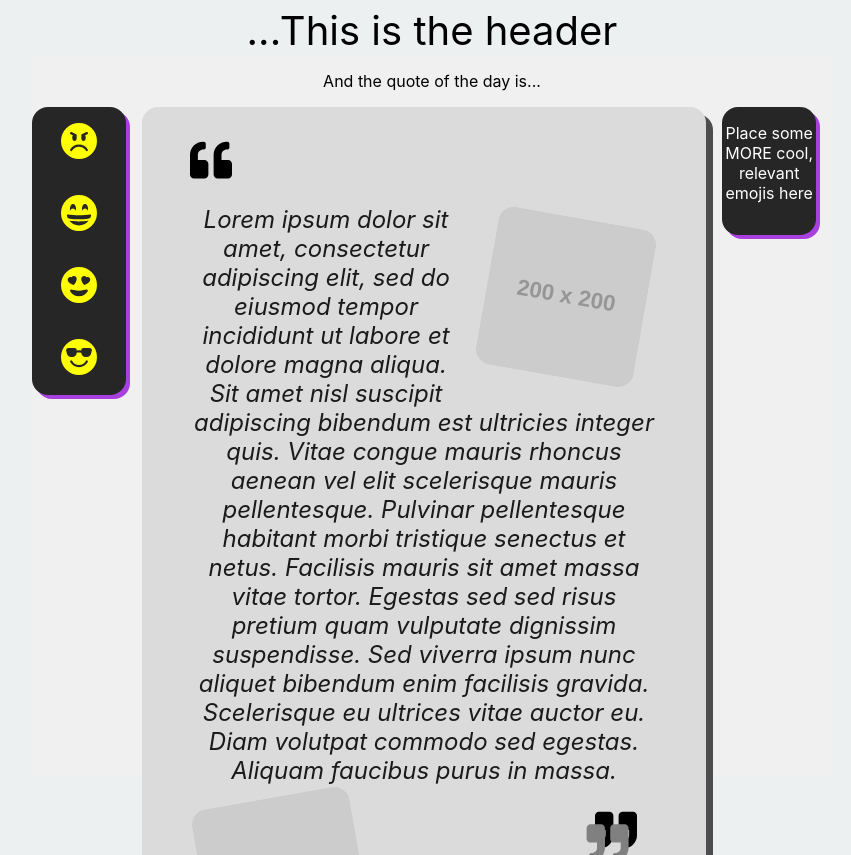
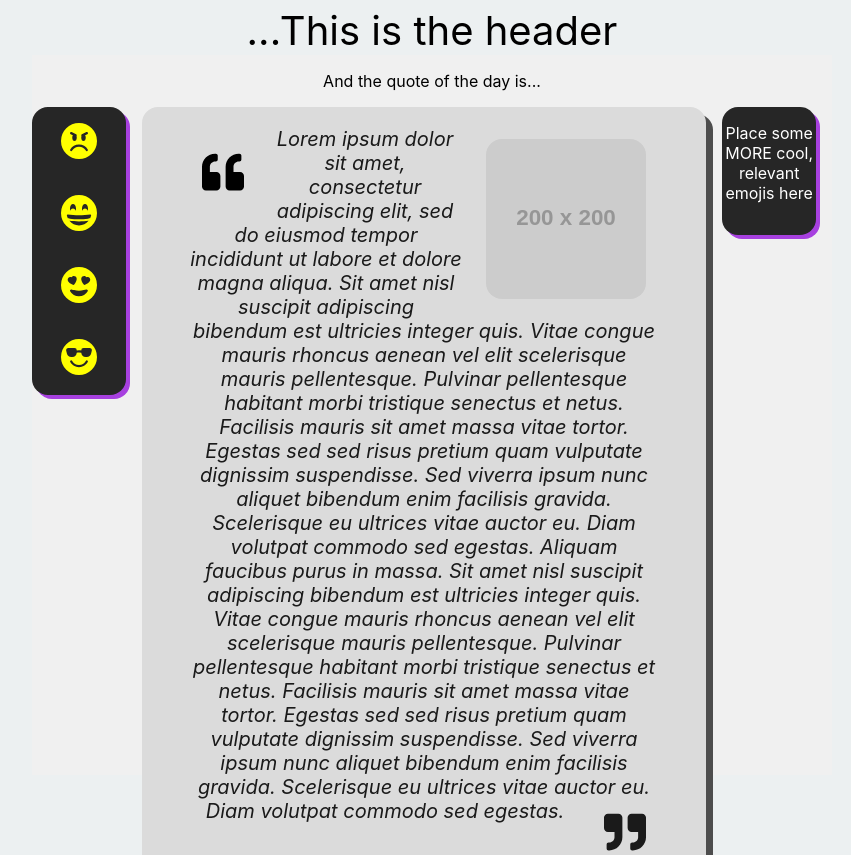
Before and after one commit to HalfMillennium/mnemo-app, a React (Create React App) app: page / in a window 1280 px wide. Shown: the whole page, without its empty margins (208-1059 px from the left). Built offline with nearby package versions, Linux system fonts and the light colour scheme.

Commit message:
Remove bottom image on diary entry, straighten top image. Looks less weird now. Also add post metadata (will be fake of course) on the bottom left of quote card.

```diff
--- a/src/features/styles/thoughts/QuoteCard.css
+++ b/src/features/styles/thoughts/QuoteCard.css
@@ -40,7 +40,7 @@
 }
 
 .quote {
-    font-size: 24px;
+    font-size: 20px;
     font-style: italic;
     color: #1a1a1a;
     overflow: visible;
@@ -102,7 +102,6 @@
     padding-top: -2rem;
     top: 0;
     right: 0;
-    transform: rotate(10deg);
 }
 
 .image-stack::after {
@@ -121,6 +120,10 @@
     color: gray
 }
 
+.post-metadata {
+    font-weight: bold;
+}
+
 @media screen and (min-width: 800px) {
     .column {
         flex: 1;
--- a/src/features/thoughts/QuoteCard.tsx
+++ b/src/features/thoughts/QuoteCard.tsx
@@ -15,7 +15,7 @@ export default function QuoteCard(props: {quote: string}) {
                     <EmojiPanel/>
                 </div>
                 <div className="quote-container">
-                    <div className="row qoute-left-container">
+                    <div className="row qoute-left-container floated-left">
                         <FaQuoteLeft className="pad-top-2" size={QUOTE_ICON_SIZE}/>
                     </div>
                     <p className="quote">
@@ -23,15 +23,12 @@ export default function QuoteCard(props: {quote: string}) {
                             <img className="person-image-top" src="https://via.placeholder.com/200" alt="placeholder"></img>
                         </div>
                         {quote}
-                        <div className="floated-left">
-                            <img className="person-image-bottom" src="https://via.placeholder.com/200" alt="placeholder"></img>
+                        <div className="row quote-right-container floated-right">
+                            <FaQuoteRight className="pad-bot-2" size={QUOTE_ICON_SIZE}/>
                         </div>
                     </p>
-                    <div className="row quote-right-container">
-                        <div className="image-stack">
-                            <FaQuoteRight className="pad-bot-2 image-stack__item--top" size={QUOTE_ICON_SIZE}/>
-                            <FaQuoteRight className="pad-bot-2" size={QUOTE_ICON_SIZE}/>
-                        </div>
+                    <div className="row post-metadata">
+                        <p>February 20th, 2024 - 1:48pm</p>
                     </div>
                 </div>
                 <div className="emoji-holder-right">
--- a/src/testing/example_quote.ts
+++ b/src/testing/example_quote.ts
@@ -1,2 +1,2 @@
 export const EXAMPLE_QUOTE =
-  "Lorem ipsum dolor sit amet, consectetur adipiscing elit, sed do eiusmod tempor incididunt ut labore et dolore magna aliqua. Sit amet nisl suscipit adipiscing bibendum est ultricies integer quis. Vitae congue mauris rhoncus aenean vel elit scelerisque mauris pellentesque. Pulvinar pellentesque habitant morbi tristique senectus et netus. Facilisis mauris sit amet massa vitae tortor. Egestas sed sed risus pretium quam vulputate dignissim suspendisse. Sed viverra ipsum nunc aliquet bibendum enim facilisis gravida. Scelerisque eu ultrices vitae auctor eu. Diam volutpat commodo sed egestas. Aliquam faucibus purus in massa.";
+  "Lorem ipsum dolor sit amet, consectetur adipiscing elit, sed do eiusmod tempor incididunt ut labore et dolore magna aliqua. Sit amet nisl suscipit adipiscing bibendum est ultricies integer quis. Vitae congue mauris rhoncus aenean vel elit scelerisque mauris pellentesque. Pulvinar pellentesque habitant morbi tristique senectus et netus. Facilisis mauris sit amet massa vitae tortor. Egestas sed sed risus pretium quam vulputate dignissim suspendisse. Sed viverra ipsum nunc aliquet bibendum enim facilisis gravida. Scelerisque eu ultrices vitae auctor eu. Diam volutpat commodo sed egestas. Aliquam faucibus purus in massa. Sit amet nisl suscipit adipiscing bibendum est ultricies integer quis. Vitae congue mauris rhoncus aenean vel elit scelerisque mauris pellentesque. Pulvinar pellentesque habitant morbi tristique senectus et netus. Facilisis mauris sit amet massa vitae tortor. Egestas sed sed risus pretium quam vulputate dignissim suspendisse. Sed viverra ipsum nunc aliquet bibendum enim facilisis gravida. Scelerisque eu ultrices vitae auctor eu. Diam volutpat commodo sed egestas.";
```
